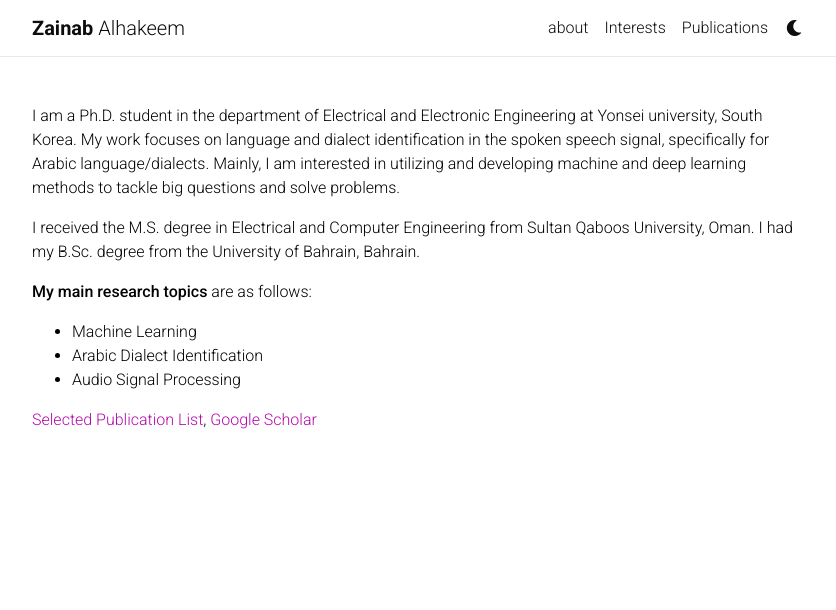
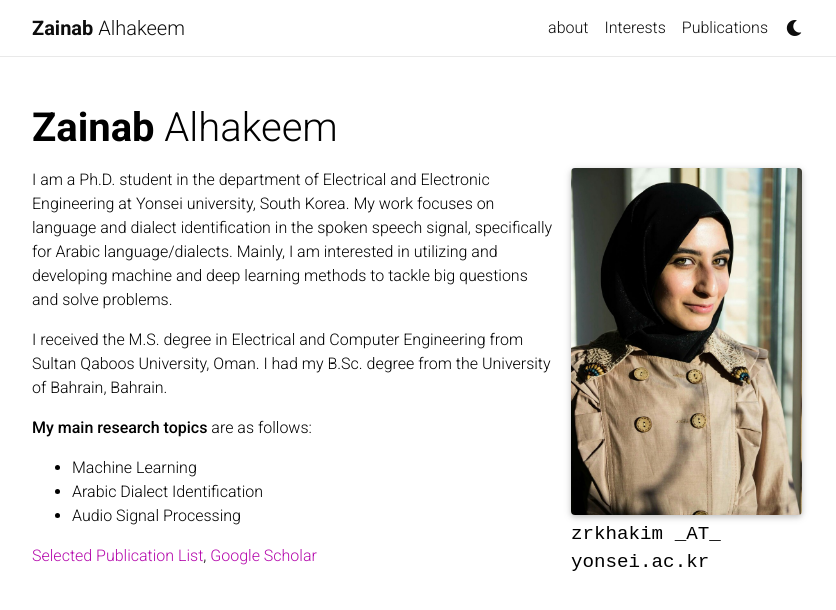
Before and after one commit to zrkhakim/zrkhakim.github.io, a Jekyll site: the page built from _pages/about.md, in a window 1280 px wide. Shown: the top 610 px of the page, without its empty margins (223-1059 px from the left). Built offline with Jekyll 4.4.1, drawn with Linux system fonts in a browser that asks for light colours; nearby versions of some CDN libraries; our own code applies the rules of GitHub Pages for plain Markdown files; a style sheet for code colours, icons or effects is not loaded.

Commit message:
Update about.md

```diff
--- a/_pages/about.md
+++ b/_pages/about.md
@@ -6,7 +6,7 @@ description:
 
 profile:
   align: right
-  image: ![me](https://user-images.githubusercontent.com/11868476/141230039-845e49c7-81d7-4216-85e1-30c4c4835f9f.jpg)
+  image: me.jpg
   address: >
     <p>zrkhakim _AT_ yonsei.ac.kr</p>
 
```
